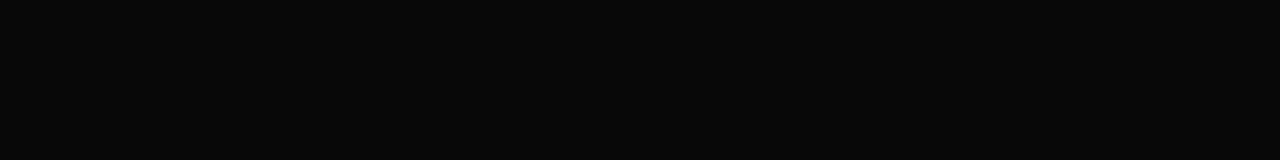
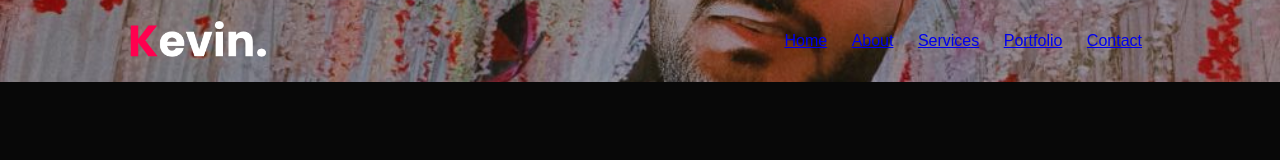
Before and after one commit to Vipulkumar82/portfolio, a plain HTML site: page index.html in a window 1280 px wide. Drawn offline with Linux system fonts and the light colour scheme.

Commit message:
added new content

```diff
--- a/index.html
+++ b/index.html
@@ -8,6 +8,18 @@
 </head>
 <body>
     <div id="header">
+        <div class="container">
+            <nav>
+                <img src="./logo.png" class="logo">
+                <ul>
+                    <li><a href="#">Home</a></li>
+                    <li><a href="#">About</a></li>
+                    <li><a href="#">Services</a></li>
+                    <li><a href="#">Portfolio</a></li>
+                    <li><a href="#">Contact</a></li>
+                </ul>
+            </nav>
+        </div>
 
     </div>
 
--- a/style.css
+++ b/style.css
@@ -11,7 +11,24 @@ body{
 #header{
     width: 100%;
     height: 100%;
-    background-image:url("desktop/my-pics");
+    background-image:url(./IMG-20221207-WA0012.jpg);
     background-size: cover;
     background-position: center;
 }
+.container{
+    padding: 10px 10%;
+}
+nav{
+    display: flex;
+    align-items: center;
+    justify-content: space-between;
+    flex-wrap: wrap;
+}
+.logo{
+    width: 140px;
+}
+nav ul li{
+    display: inline-block;
+    list-style: none;
+    margin: 10px;
+}
```
Also changed, not shown: IMG-20221207-WA0012.jpg (added), background.png (deleted), logo.png (added).
